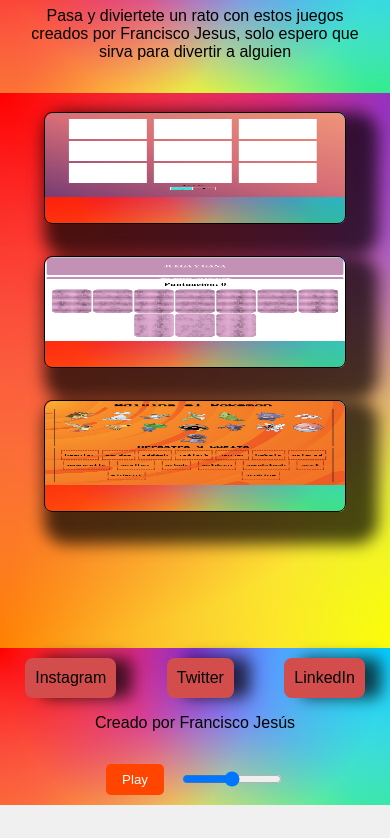
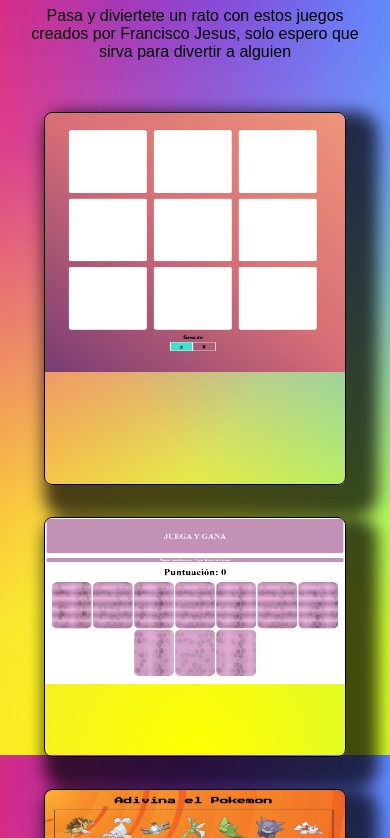
Before and after one commit to FRANCISCOJESUS1980/proyecto5.1, a website built with Vite: page index.html in a window 390 px wide. Shown: the part 89-927 px from the top of the page. Before the commit the page ends 894 px from the top, so only its background shows below. Built offline with nearby package versions, Linux system fonts and the light colour scheme.

Commit message:
feat arreglando scss vista

```diff
--- a/main.scss
+++ b/main.scss
@@ -6,13 +6,15 @@ body {
   background-color: #f0f0f0;
   margin: 0;
   padding: 0;
-}
-
-header {
   background-color: --primary-bg-color;
   background-image: $background-image;
   background-attachment: fixed;
   background-size: cover;
+  height: 100%;
+  background-position: center right;
+}
+
+header {
   color: black;
   padding: 1rem;
   text-align: center;
@@ -21,11 +23,7 @@ header {
 
 main {
   padding: 0.2rem;
-  background-color: --primary-bg-color;
-  background-image: $background-image;
-  background-attachment: fixed;
-  background-size: cover;
-  height: 65svh;
+  height: auto;
 }
 
 .games {
@@ -35,10 +33,6 @@ main {
 }
 
 .game {
-  background-color: --primary-bg-color;
-  background-image: $background-image;
-  background-attachment: fixed;
-  background-size: cover;
   border: 1px solid black;
   border-radius: 8px;
   margin: 1rem;
@@ -55,19 +49,14 @@ main {
 
 .game img {
   width: 100%;
-  height: 76%;
+  height: 70%;
   border-radius: 8px 8px 0 0;
 }
 
 .game h2 {
   color: wheat;
-
   text-align: center;
   font-size: 1.4rem;
-  background-color: --primary-bg-color;
-  background-image: $background-image;
-  background-attachment: fixed;
-  background-size: cover;
   border-radius: 8px;
   animation: parpadeo 2s infinite;
 
@@ -84,11 +73,6 @@ main {
 
 .footer {
   text-align: center;
-  background-color: --primary-bg-color;
-  background-image: $background-image;
-  background-attachment: fixed;
-  background-size: cover;
-
   display: flex;
   flex-direction: column;
   padding: 10px 0px;
@@ -109,7 +93,6 @@ main {
     flex-wrap: wrap;
     text-decoration: none;
     align-content: center;
-
     box-shadow: 16px 0px 16px rgba(0, 0, 0, 0.7);
     transition: transform 0.2s;
   }
--- a/src/componentes/mediaquery.scss
+++ b/src/componentes/mediaquery.scss
@@ -1,10 +1,10 @@
 @media screen and (max-width: 750px) {
   .games {
-    height: 750px;
+    height: auto;
   }
   .game {
-    width: 170px;
-    height: 240px;
+    width: auto;
+    height: auto;
 
     h2 {
       background-color: aqua;
@@ -14,12 +14,12 @@
 }
 @media screen and (max-width: 475px) {
   .games {
-    height: 410px;
-    width: 100%;
+    height: auto;
+    width: auto;
   }
 
   .game {
-    height: 110px;
+    height: auto;
     h2 {
       font-size: 0.5rem;
       margin-top: 0;
```
